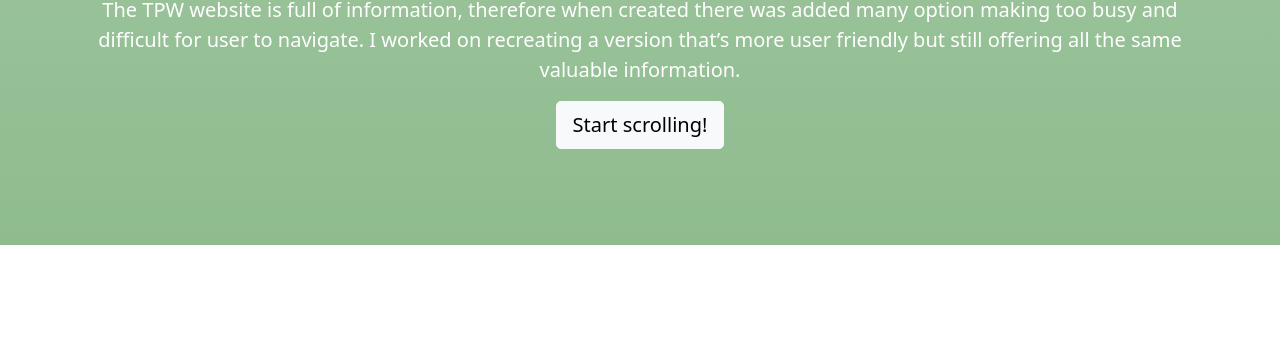
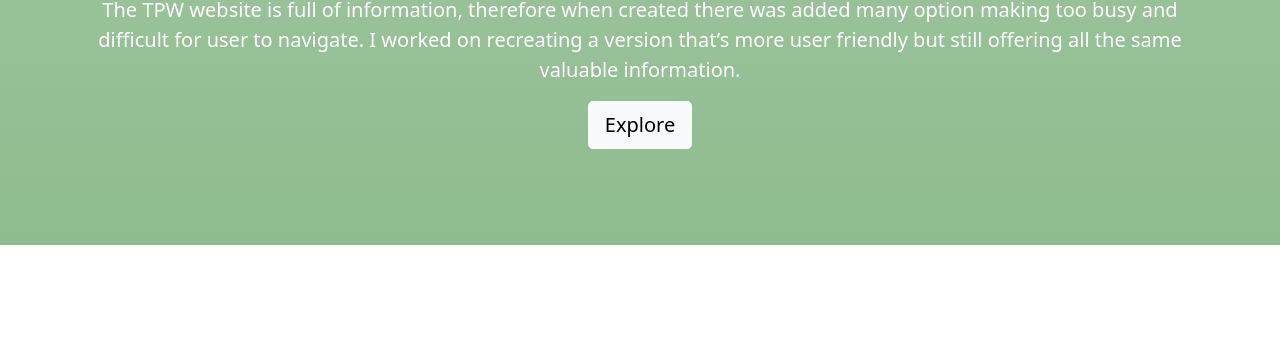
Before and after one commit to Pagan-Friends/UXUI_HW_21, a plain HTML site: page index.html in a window 1280 px wide. Shown: the part 213-577 px from the top of the page. Drawn offline with nearby package versions, Linux system fonts and the light colour scheme.

Commit message:
Update index.html

```diff
--- a/index.html
+++ b/index.html
@@ -33,7 +33,7 @@
             <div class="container px-4 text-center">
                 <h1 class="fw-bolder">TEXAS PARKS & WILDLIFE CASE STUDY</h1>
                 <p class="lead">The TPW website is full of information, therefore when created there was added many option making too busy and difficult for user to navigate. I worked on recreating a version that’s more user friendly but still offering all the same valuable information.</p>
-                <a class="btn btn-lg btn-light" href="#about">Start scrolling!</a>
+                <a class="btn btn-lg btn-light" href="#about">Explore</a>
             </div>
         </header>
         <!-- About section-->
```
